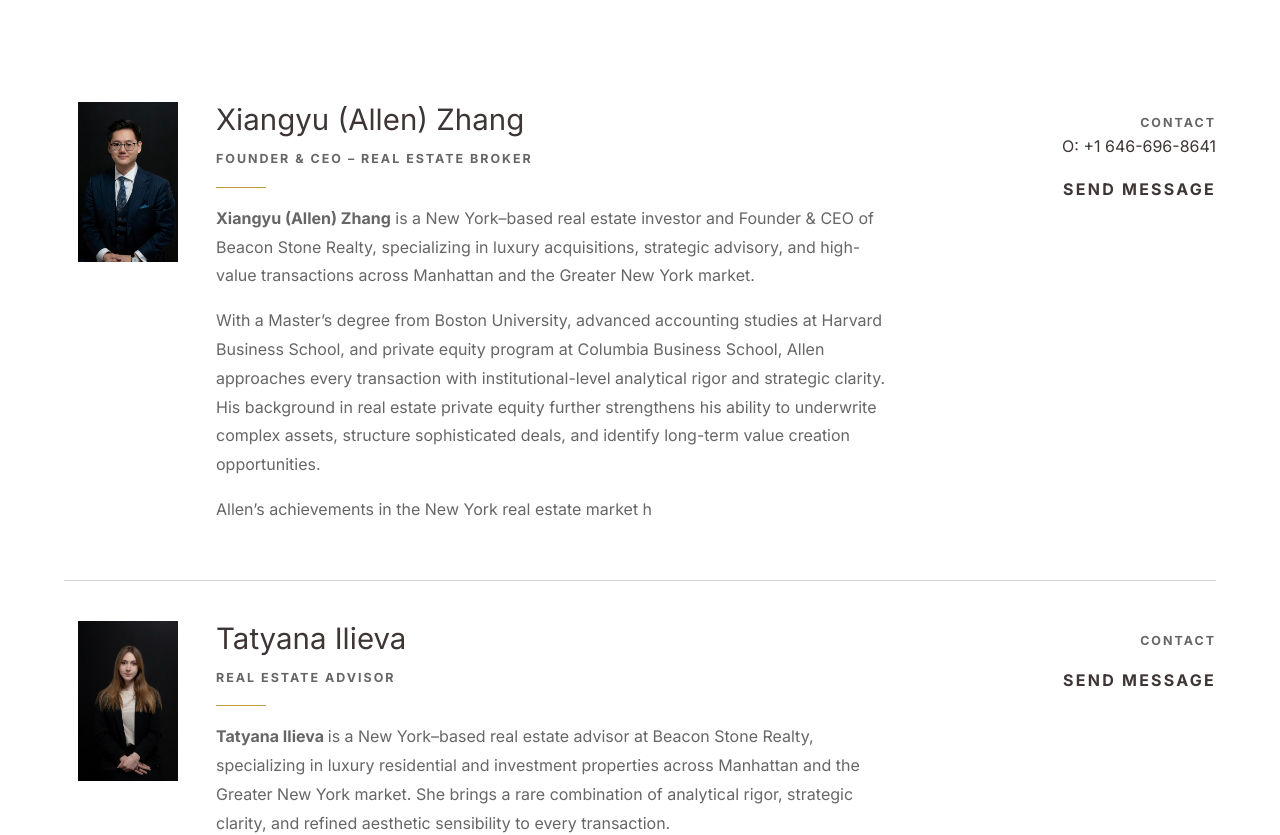
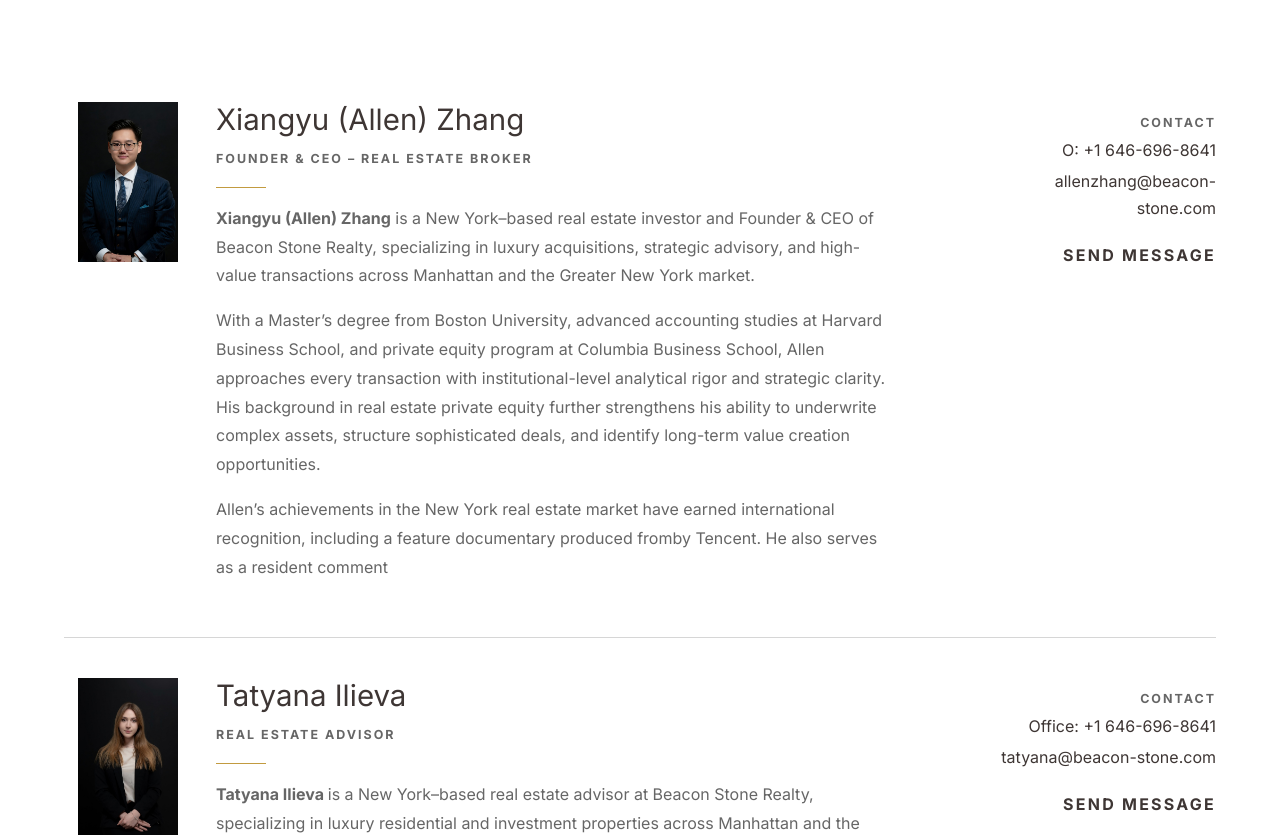
Before and after one commit to okjusthere/beaconstonerealty.com, a Next.js app in the folder frontend/: page /brokers in a window 1280 px wide. Shown: the part 568-1403 px from the top of the page. Built offline with nearby package versions, Linux system fonts and the light colour scheme.

Commit message:
Restore broker list contact details

```diff
--- a/frontend/app/brokers/page.module.css
+++ b/frontend/app/brokers/page.module.css
@@ -125,6 +125,7 @@
   flex: 0 0 220px;
   flex-direction: column;
   align-items: flex-end;
+  gap: 0.25rem;
   text-align: right;
 }
 
--- a/frontend/app/brokers/page.tsx
+++ b/frontend/app/brokers/page.tsx
@@ -1,7 +1,7 @@
 import Link from 'next/link';
 import LegacyLeadForm from '@/components/LegacyLeadForm';
 import styles from './page.module.css';
-import { findMenuByPath, getGlobalData, getNewsList, type NewsItem } from '@/lib/api';
+import { findMenuByPath, getGlobalData, getNewsDetail, getNewsList, type NewsItem } from '@/lib/api';
 
 const FORM_NOTE_HTML = `
   <p>Sending this form opens your email app with a prepared message to Beacon Stone Realty. By continuing, you acknowledge our <a href="/page/61">Privacy Policy</a> and <a href="/page/61">Terms of Use</a>.</p>
@@ -17,6 +17,13 @@
 };
 
 type BrokerCard = Pick<NewsItem, 'id' | 'title' | 'url' | 'thumbnail' | 'keywords' | 'description' | 'content' | 'field'>;
+
+type BrokerContact = {
+  phone: string;
+  email: string;
+  phoneLabel: string;
+  emailLabel: string;
+};
 
 function getBrokerRole(agent: BrokerCard): string {
   return agent.keywords || agent.description || '';
@@ -34,10 +41,52 @@
   return agent.field?.real_estate_broker_desc || agent.content || '';
 }
 
+function normalizePhone(value?: string): string {
+  if (!value) {
+    return '';
+  }
+
+  return value
+    .replace(/\s+/g, ' ')
+    .replace(/^\+1\s+\+1\b/, '+1')
+    .trim();
+}
+
+function mergeBrokerRecord(base: BrokerCard, detail: NewsItem): BrokerCard {
+  return {
+    ...base,
+    ...detail,
+    url: base.url || detail.url,
+    thumbnail: base.thumbnail || detail.thumbnail,
+    description: base.description || detail.description,
+    content: detail.content || base.content,
+    field: {
+      ...(base.field || {}),
+      ...(detail.field || {}),
+    },
+  };
+}
+
+function getBrokerContact(agent: BrokerCard, officePhone: string, officeEmail: string): BrokerContact {
+  const directPhone = normalizePhone(agent.field?.phone);
+  const directEmail = agent.field?.real_estate_broker_email || agent.field?.email || '';
+  const fallbackPhone = normalizePhone(officePhone);
+  const fallbackEmail = officeEmail || '';
+
+  return {
+    phone: directPhone || fallbackPhone,
+    email: directEmail || fallbackEmail,
+    phoneLabel: directPhone ? 'O' : 'Office',
+    emailLabel: directEmail ? 'Direct' : 'Office',
+  };
+}
+
 export default async function BrokersPage() {
   let pageTitle = 'Guided by Expertise. Driven by Strategy';
   let bannerImage = '';
   let agents: BrokerCard[] = [];
+  let officePhone = '';
+  let officeEmail = '';
   let recipientEmail = 'info@beacon-stone.com';
 
   try {
@@ -50,10 +99,22 @@
       const menu = findMenuByPath(globalData.value.menu_info, '/brokers');
       pageTitle = menu?.remarks || menu?.title || pageTitle;
       bannerImage = menu?.thumbnail || '';
-      recipientEmail = globalData.value.web_info.email || recipientEmail;
+      officePhone = globalData.value.web_info.phone || '';
+      officeEmail = globalData.value.web_info.email || '';
+      recipientEmail = officeEmail || recipientEmail;
     }
     if (agentList.status === 'fulfilled') {
-      agents = agentList.value as BrokerCard[];
+      const mergedAgents = await Promise.all(
+        (agentList.value as BrokerCard[]).map(async (agent) => {
+          try {
+            const detail = await getNewsDetail(agent.id);
+            return mergeBrokerRecord(agent, detail);
+          } catch {
+            return agent;
+          }
+        }),
+      );
+      agents = mergedAgents;
     }
   } catch {
     // Preserve a readable empty state if the legacy feed is unavailable.
@@ -102,21 +163,29 @@
                         />
                       )}
                     </div>
+                    {(() => {
+                      const contact = getBrokerContact(agent, officePhone, officeEmail);
+
+                      return (
                         <div className={styles.agentContact}>
                           <span className={styles.contactTitle}>Contact</span>
-                      {agent.field?.phone && (
-                        <a href={`tel:${agent.field.phone}`} className={styles.contactLink}>O: {agent.field.phone}</a>
+                          {contact.phone && (
+                            <a href={`tel:${contact.phone}`} className={styles.contactLink}>
+                              {contact.phoneLabel}: {contact.phone}
+                            </a>
                           )}
-                      {agent.field?.real_estate_broker_email && (
+                          {contact.email && (
                             <a
-                          href={`mailto:${agent.field.real_estate_broker_email}`}
+                              href={`mailto:${contact.email}`}
                               className={styles.contactLink}
                             >
-                          {agent.field.real_estate_broker_email}
+                              {contact.email}
                             </a>
                           )}
                           <Link href={agent.url || '#'} className={styles.contactAction}>Send message</Link>
                         </div>
+                      );
+                    })()}
                   </div>
                 </article>
               ))}
```
Also changed, not shown: 1 other file (tests, documents, lock files or other folders). Lines whose indentation alone changed are shown as unchanged.
